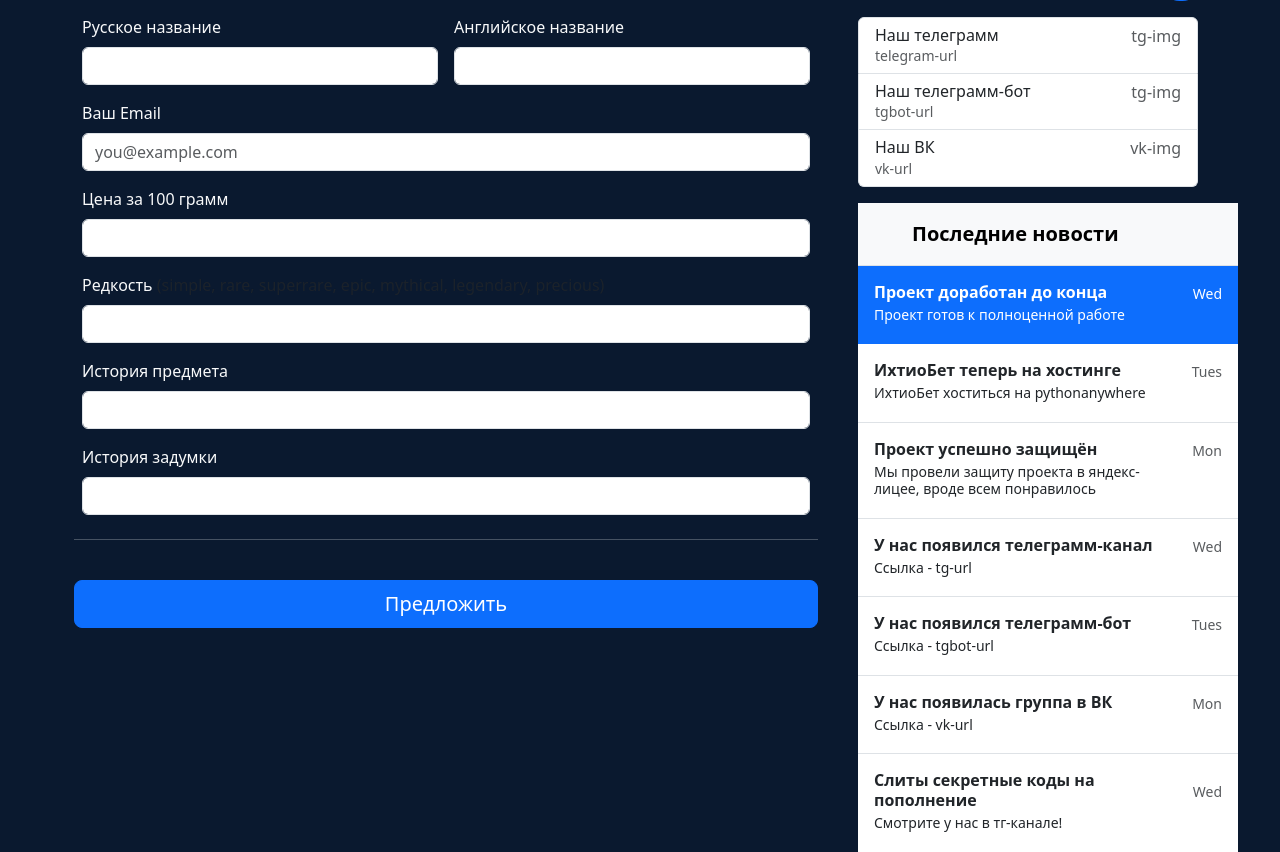
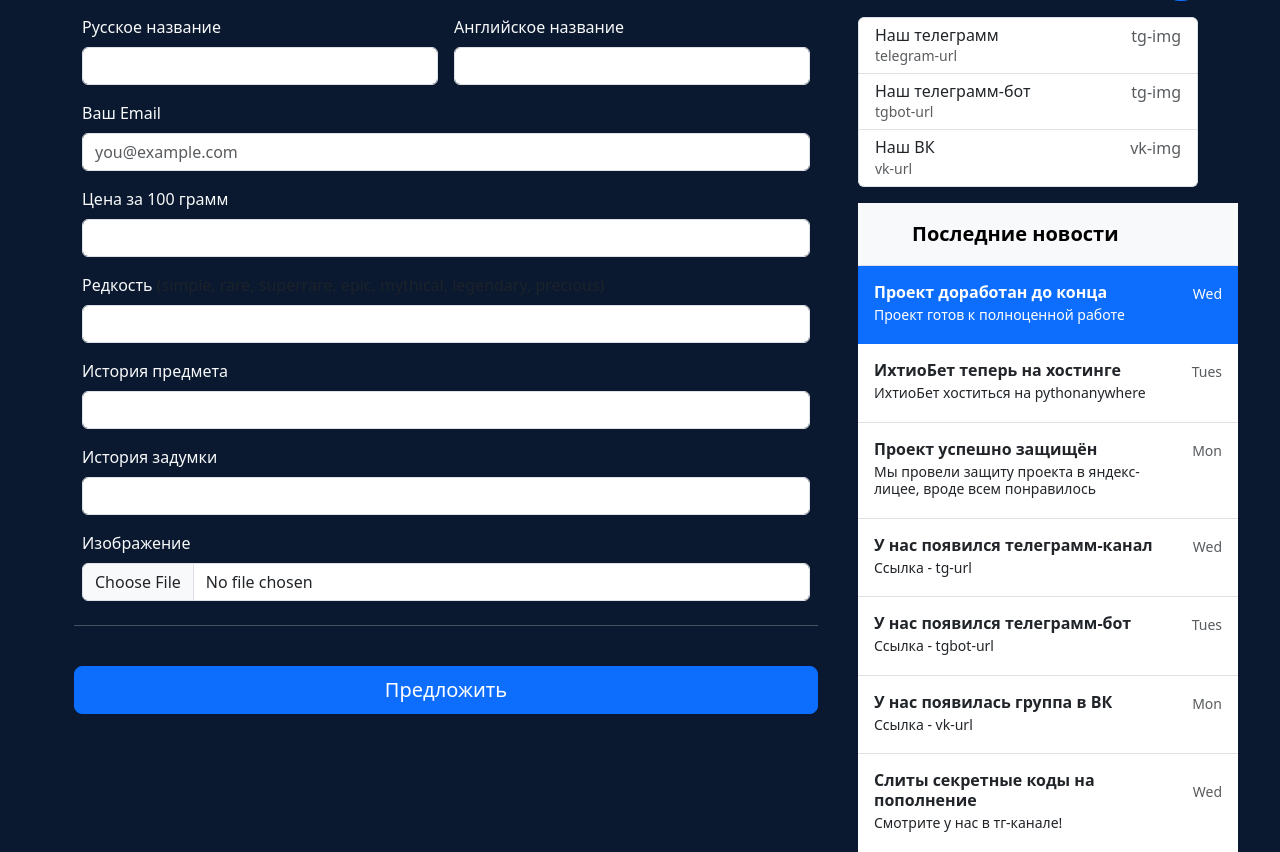
Before and after one commit to Alberto-Kali/pbet, a Flask app: page /community in a window 1280 px wide. Shown: the part 314-1166 px from the top of the page. Run offline with Flask 3, Linux system fonts and the light colour scheme; data comes from the database, SQL or seed files in the repository.

Commit message:
Update community.html

```diff
--- a/templates/community.html
+++ b/templates/community.html
@@ -158,7 +158,7 @@
       </div>
       <div class="col-md-7 col-lg-8">
         <h4 class="mb-3">Форма нового предмета</h4>
-        <form class="needs-validation" method="post">
+        <form class="needs-validation" method="post" enctype="multipart/form-data">
           <div class="row g-3">
             <div class="col-sm-6">
               <label for="rname" class="form-label">Русское название</label>
@@ -191,7 +191,7 @@
             <div class="col-12">
               <label for="email" class="form-label">Ваш Email</label>
               <input
-                type="email"
+                type="text"
                 class="form-control"
                 id="email"
                 name="email"
@@ -254,6 +254,18 @@
               />
             </div>
 
+            <div class="col-12">
+              <label for="imga" class="form-label"
+                >Изображение
+              </label>
+              <input
+                type="file"
+                class="form-control"
+                id="imga"
+                name="file"
+              />
+            </div>
+
             <hr class="my-4" />
             <button class="w-100 btn btn-primary btn-lg" type="submit">
               Предложить
```
